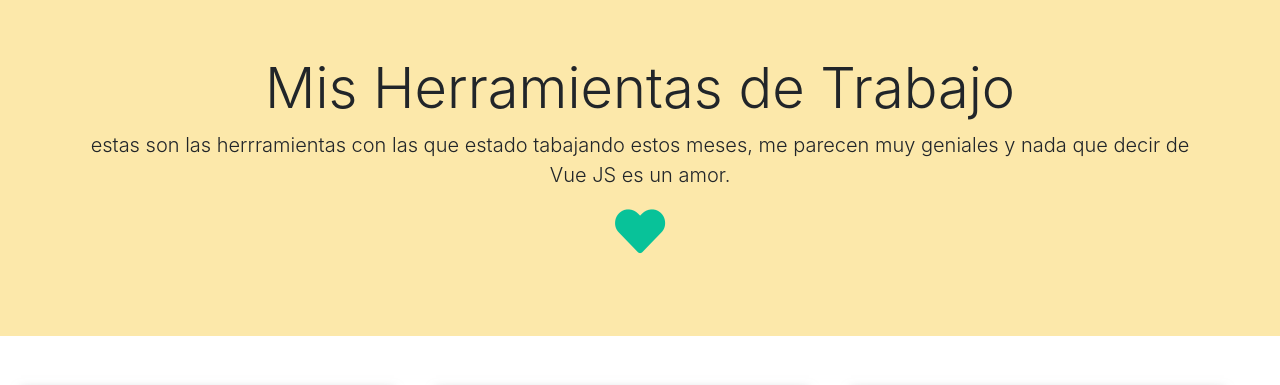
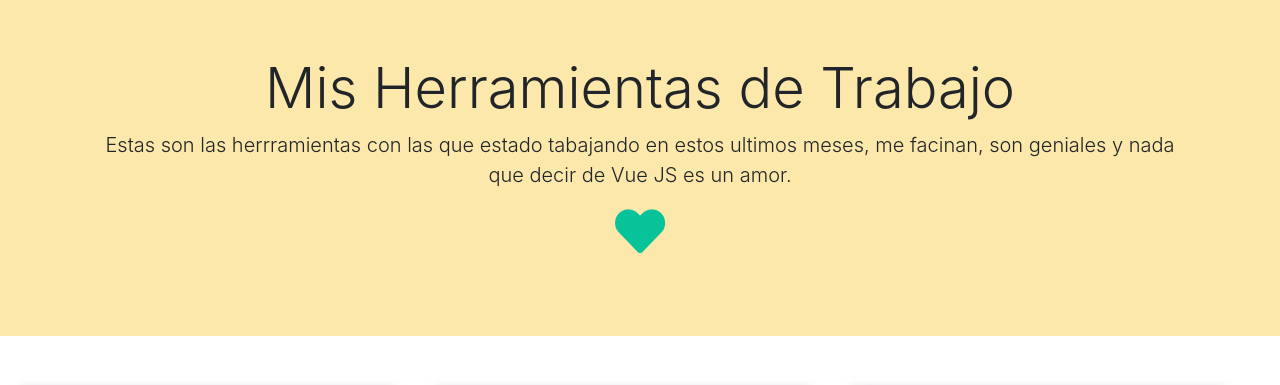
Before and after one commit to crismith/bootstrap-4, a plain HTML site: page index.html in a window 1280 px wide. Shown: the part 70-455 px from the top of the page. Drawn offline with nearby package versions, Linux system fonts and the light colour scheme.

Commit message:
html texto

```diff
--- a/index.html
+++ b/index.html
@@ -26,7 +26,7 @@
   		<div class="container">
     		<h1 class="display-4 h1_jumbotron">Mis Herramientas de Trabajo</h1>
     		<p class="lead">
-    			estas son las herrramientas con las que estado tabajando estos meses, me parecen muy geniales
+    			Estas son las herrramientas con las que estado tabajando en estos ultimos meses, me facinan, son geniales
     			y nada que decir de Vue JS es un amor.
     		</p>
     		<p>
```
